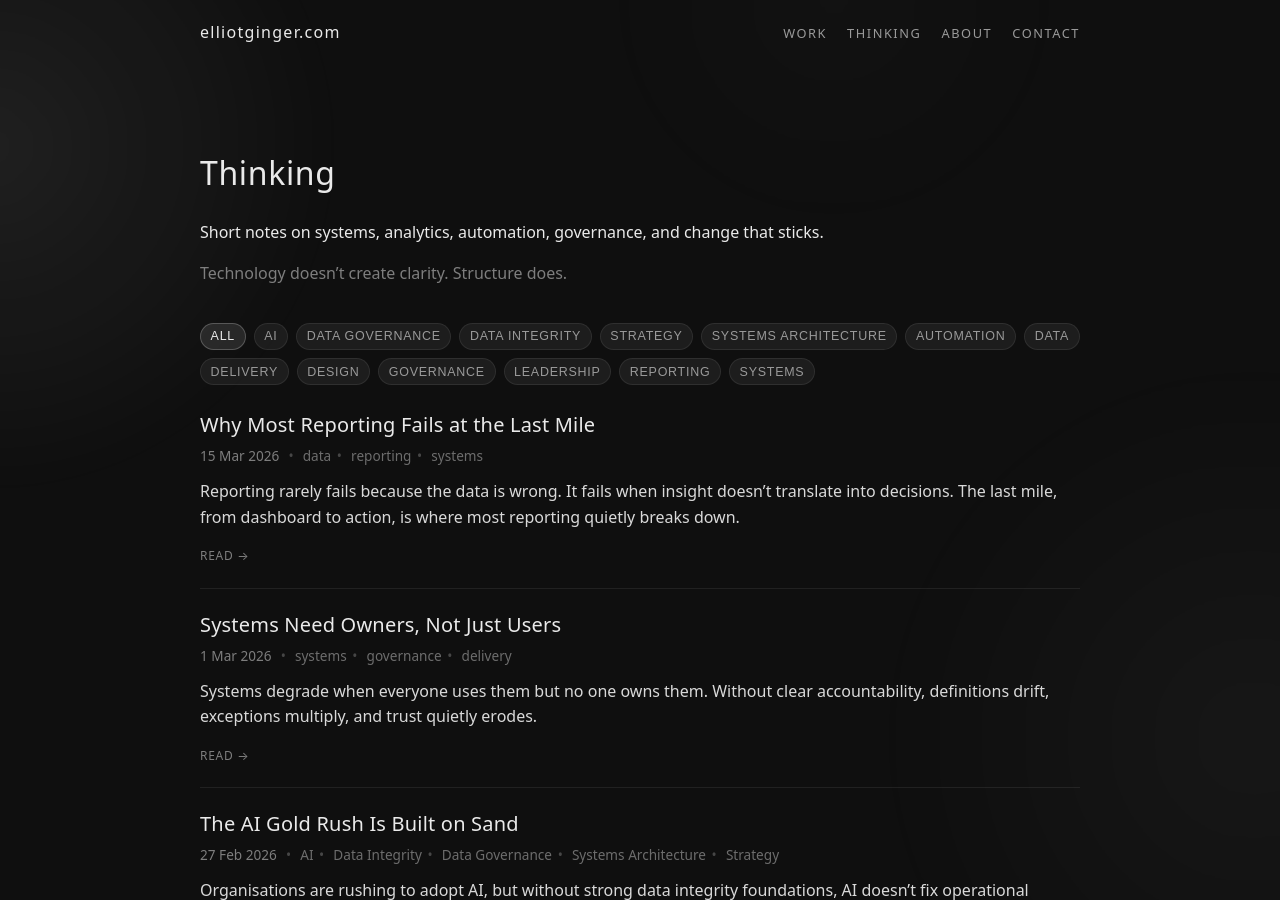
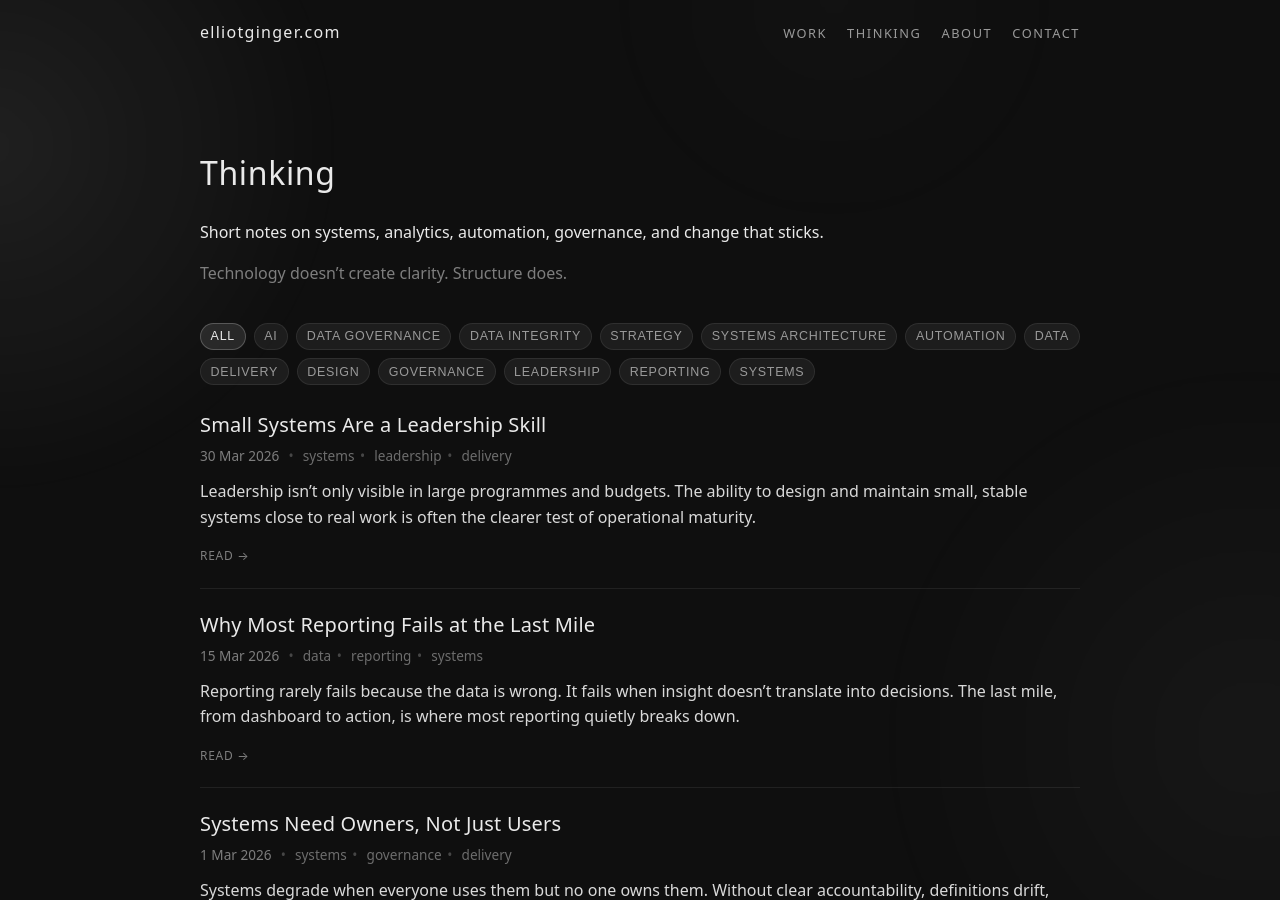
Before and after one commit to ElliotGinge/elliotginger.com, a Jekyll site: the page built from thinking.md, in a window 1280 px wide and 900 px high. Built offline with Jekyll 4.4.1, drawn with Linux system fonts in a browser that asks for light colours.

Commit message:
Add metadata to 'Small Systems Are a Leadership Skill' post
Added metadata including date, categories, tags, excerpt, and permalink to the blog post.

```diff
--- a/_posts/2026-03-30-small-systems-are-a-leadership-skill.md
+++ b/_posts/2026-03-30-small-systems-are-a-leadership-skill.md
@@ -1,8 +1,11 @@
 ---
 layout: default
 title: Small Systems Are a Leadership Skill
+date: 2026-03-30
+categories: [Thinking]
 tags: [systems, leadership, delivery]
 excerpt: "Leadership isn’t only visible in large programmes and budgets. The ability to design and maintain small, stable systems close to real work is often the clearer test of operational maturity."
+permalink: /thinking/small-systems-are-a-leadership-skill/
 ---
 
 Large systems attract attention.
```
